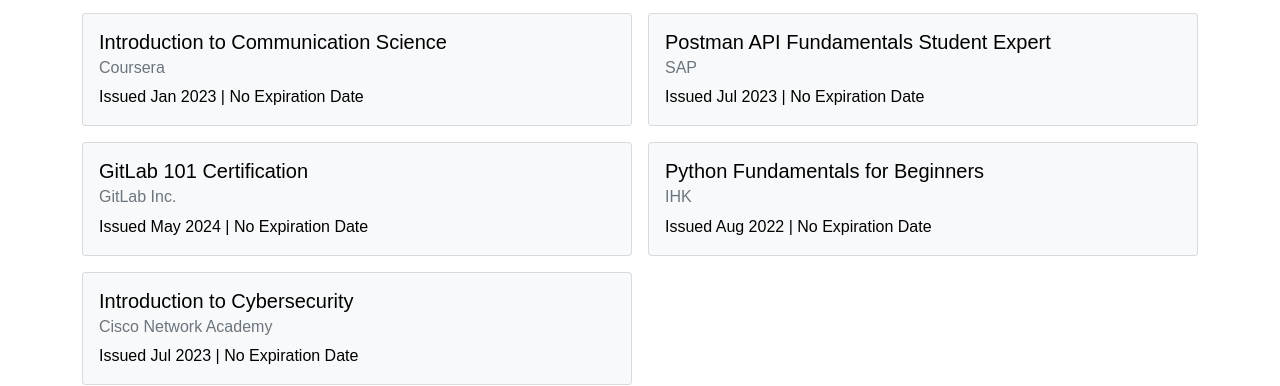
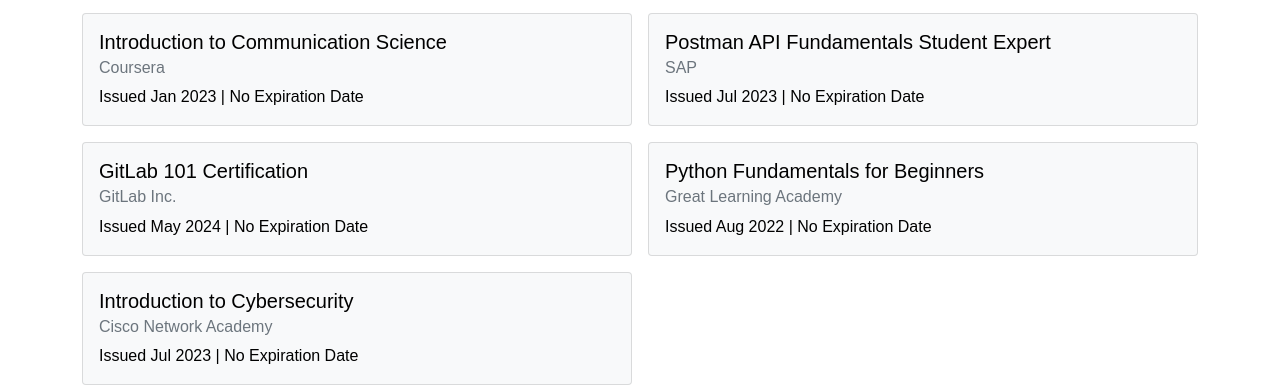
Before and after one commit to SUDEEP-M-SHETTY/CraftedCreations, a plain HTML site: page index.html in a window 1280 px wide. Shown: the part 2671-3057 px from the top of the page. Drawn offline with nearby package versions, Linux system fonts and the light colour scheme; no server answers.

Commit message:
Update index.html

```diff
--- a/index.html
+++ b/index.html
@@ -310,7 +310,7 @@
           <div class="card">
             <div class="card-body">
               <h5 class="card-title">Python Fundamentals for Beginners</h5>
-              <h6 class="card-subtitle mb-2 text-muted">IHK</h6>
+              <h6 class="card-subtitle mb-2 text-muted">Great Learning Academy</h6>
               <p class="card-text">Issued Aug 2022 | No Expiration Date</p>
             </div>
           </div>
```
